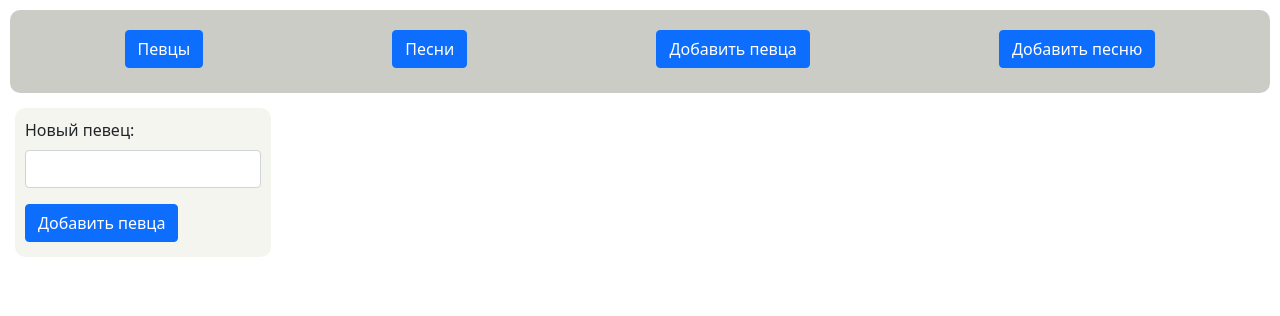
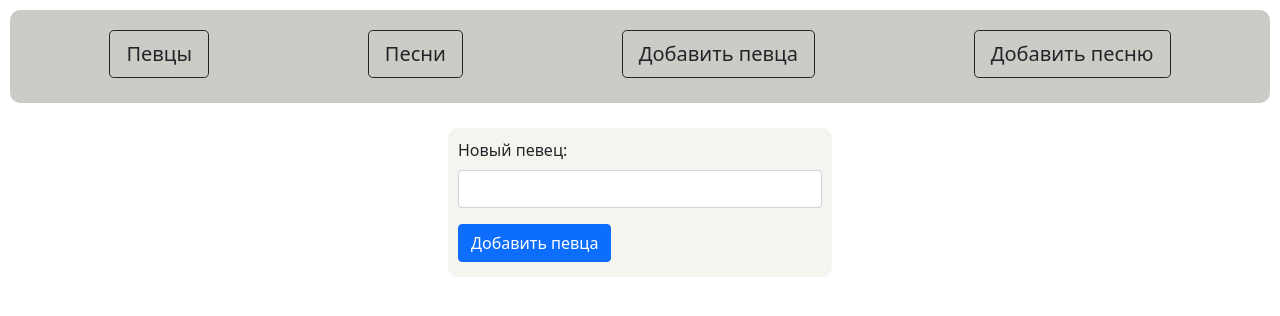
Before and after one commit to Karpucho/test_kodex, a React (Create React App) app in the folder client/: page /singers/new in a window 1280 px wide. Shown: the top 316 px of the page. Built offline with nearby package versions, Linux system fonts and the light colour scheme.

Commit message:
redesign

```diff
--- a/client/src/components/AllSingers/allsingers.css
+++ b/client/src/components/AllSingers/allsingers.css
@@ -2,4 +2,5 @@
  display: flex;
  margin: 10px;
  flex-wrap: wrap;
+ justify-content: center;
 }
--- a/client/src/components/AllSongs/allsongs.css
+++ b/client/src/components/AllSongs/allsongs.css
@@ -2,4 +2,5 @@
   display: flex;
   margin: 10px;
   flex-wrap: wrap;
+  justify-content: center;
  }
--- a/client/src/components/EditSinger/EditSinger.jsx
+++ b/client/src/components/EditSinger/EditSinger.jsx
@@ -4,13 +4,13 @@ import { useMutation, useQuery, useQueryClient } from 'react-query'
 import axios from 'axios'
 import './editsinger.css'
 
-function EditSinger(props) {
+function EditSinger() {
 
   const { id } = useParams()
+  const queryClient = useQueryClient()
   const singerName = useRef()
   const moneta = useRef()
   const singersQuery = useQuery(`singers-${id}`, () => axios(`http://localhost:5000/api/singers/${id}`))
-  const queryClient = useQueryClient()
 
   const saveSinger = useMutation(() =>
     axios.put(`http://localhost:5000/api/singers/${id}`, {
@@ -22,7 +22,7 @@ function EditSinger(props) {
     },
     onError: (error) => {
       if (error.response.status === 444) {
-        moneta.status = 'Исполнитель под запретом'
+        moneta.status = 'Исполнитель вне закона'
       }
       if (error.response.status === 400) {
         moneta.status = 'Пустое поле'
@@ -44,17 +44,19 @@ function EditSinger(props) {
 
   return (
     <form className="editSinger">
-    <div className="mb-3">
-      <label htmlFor="singerName" className="form-label">Новое имя певца:</label>
-      <input type="text" ref={singerName}
-        name="singerName" id="singerName"
-        className="form-control" defaultValue={singerInfo.name}
-      />
+
+      <div className="mb-3">
+        <label htmlFor="singerName" className="form-label">Новое имя певца:</label>
+        <input type="text" ref={singerName}
+          name="singerName" id="singerName"
+          className="form-control" defaultValue={singerInfo.name} />
       </div>
-      <button className="btn btn-primary" onClick={(event) => {
+
+      <button onClick={(event) => {
         event.preventDefault();
         saveSinger.mutate()
-      }}>Изменить</button>
+        }} className="btn btn-primary">Изменить</button>
+
       <div className="form-text">{moneta.status}</div>
     </form>
   );
--- a/client/src/components/NavBar/NavBar.jsx
+++ b/client/src/components/NavBar/NavBar.jsx
@@ -5,10 +5,10 @@ import './navbar.css'
 function NavBar() {
   return (
     <div className="navbar">
-      <Link to='/singers' className="btn btn-primary" role="button">Певцы</Link>
-      <Link to='/songs' className="btn btn-primary" role="button">Песни</Link>
-      <Link to='/singers/new' className="btn btn-primary" role="button">Добавить певца</Link>
-      <Link to='/songs/new' className="btn btn-primary" role="button">Добавить песню</Link>
+      <Link to='/singers' className="btn btn-outline-dark btn-lg" role="button">Певцы</Link>
+      <Link to='/songs' className="btn btn-outline-dark btn-lg" role="button">Песни</Link>
+      <Link to='/singers/new' className="btn btn-outline-dark btn-lg" role="button">Добавить певца</Link>
+      <Link to='/songs/new' className="btn btn-outline-dark btn-lg" role="button">Добавить песню</Link>
     </div>
   );
 }
--- a/client/src/components/NewSinger/NewSinger.jsx
+++ b/client/src/components/NewSinger/NewSinger.jsx
@@ -17,7 +17,7 @@ function NewSinger() {
    },
     onError: (error) => {
       if (error.response.status === 444) {
-        moneta.status = 'Исполнитель под запретом'
+        moneta.status = 'Исполнитель вне закона'
       }
       if (error.response.status === 400) {
         moneta.status = 'Пустое поле'
@@ -25,7 +25,8 @@ function NewSinger() {
     }})
 
   return (
-    <form className = 'newSinger'>
+    <div className="new_form">
+      <form className='newSinger'>
           <div className="mb-3">
             <label className="form-label" htmlFor="name">Новый певец: </label>
             <br/> <input className="form-control" ref={newSingerRef} type="text" name="name" id="name" />
@@ -36,6 +37,7 @@ function NewSinger() {
             addSinger.mutate()
           }} className="btn btn-primary">Добавить певца</button>
       </form>
+    </div>
   );
 }
 
--- a/client/src/components/NewSinger/newsinger.css
+++ b/client/src/components/NewSinger/newsinger.css
@@ -3,6 +3,13 @@
   background-color: rgba(244, 244, 237, 0.863);
   padding: 10px;
   border-radius: 10px;
-  width: 20vw;
+  width: 30vw;
+  /* height: 30vh; */
+  /* display: flex; */
 
 }
+
+.new_form {
+  display: flex;
+  justify-content: center;
+}
--- a/client/src/components/NewSong/NewSong.jsx
+++ b/client/src/components/NewSong/NewSong.jsx
@@ -41,6 +41,8 @@ function NewSong() {
   const singersList = allSingersQuery.data.data
 
   return (
+    <div className="new_form">
+
       <form className = 'newSinger'>
         <div className="mb-3">
           <label className="form-label" htmlFor="singerName">
@@ -65,6 +67,7 @@ function NewSong() {
           addSong.mutate()
         }} className="btn btn-primary">Добавить песню</button>
       </form>
+    </div>
   );
 }
 
```
Lines whose indentation alone changed are shown as unchanged.
